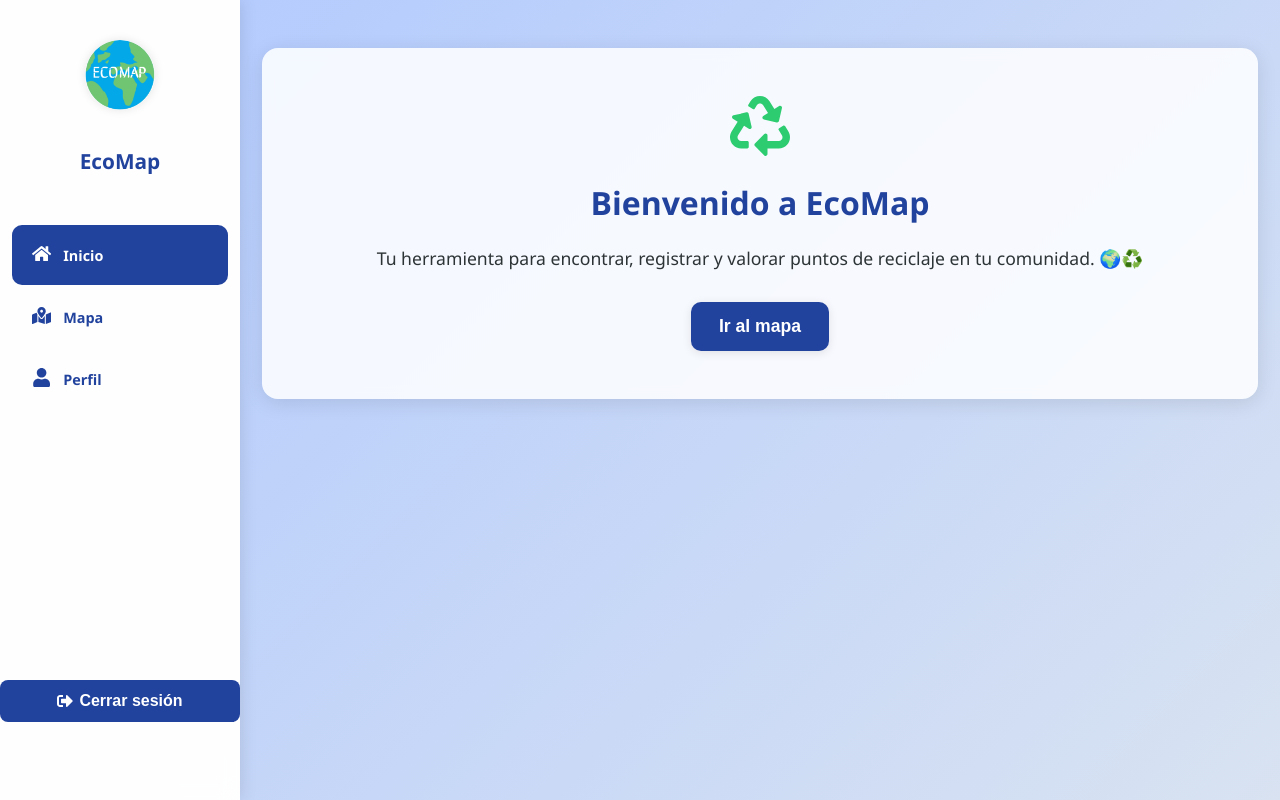
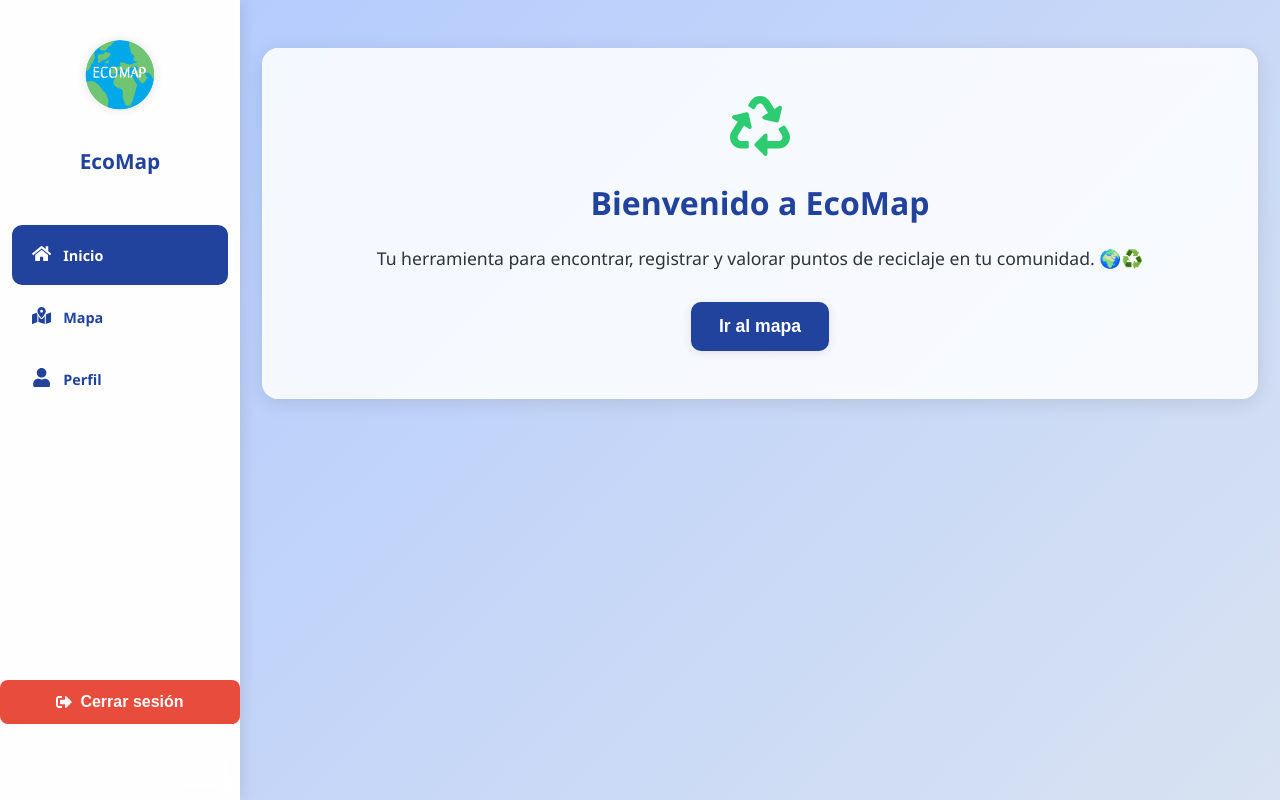
Before and after one commit to DavidET99/EcoMap, a React (Create React App) app in the folder ecomapfend/: page / in a window 1280 px wide. Built offline with nearby package versions, Linux system fonts and the light colour scheme; sample sign-in values are in the browser's storage.

Commit message:
modificaciones backend

```diff
--- a/ecomapfend/src/pages/Perfil.js
+++ b/ecomapfend/src/pages/Perfil.js
@@ -98,26 +98,40 @@ function Perfil() {
 
   // Eliminar punto
   const eliminarPunto = async (id) => {
-    if (!window.confirm("¿Seguro que deseas eliminar este punto?")) return;
-    try {
-      await apiService.deletePunto(id);
+    showToast("¿Estás seguro de eliminar este punto?", "info");
+
+    setTimeout(() => {
+      const shouldDelete = window.confirm("¿Estás seguro de eliminar este punto?");
+      if (shouldDelete) {
+        apiService.deletePunto(id)
+          .then(() => {
             setPuntos(puntos.filter((p) => p.id !== id));
             showToast("Punto eliminado exitosamente", "success");
-    } catch (error) {
+          })
+          .catch(error => {
             showToast(error.message || "Error eliminando punto", "error");
+          });
       }
+    }, 100);
   };
 
   // Eliminar comentario
   const eliminarComentario = async (id) => {
-    if (!window.confirm("¿Seguro que deseas eliminar este comentario?")) return;
-    try {
-      await apiService.deleteComentario(id);
+    showToast("¿Estás seguro de eliminar este comentario?", "info");
+
+    setTimeout(() => {
+      const shouldDelete = window.confirm("¿Estás seguro de eliminar este comentario?");
+      if (shouldDelete) {
+        apiService.deleteComentario(id)
+          .then(() => {
             setComentarios(comentarios.filter((c) => c.id !== id));
             showToast("Comentario eliminado exitosamente", "success");
-    } catch (error) {
+          })
+          .catch(error => {
             showToast(error.message || "Error eliminando comentario", "error");
+          });
       }
+    }, 100);
   };
 
   if (loading) return <p style={{ textAlign: "center", padding: "20px", fontSize: "clamp(1rem, 3vw, 1.2rem)" }}>Cargando perfil...</p>;
--- a/ecomapfend/src/pages/Principal.js
+++ b/ecomapfend/src/pages/Principal.js
@@ -175,22 +175,22 @@ function Principal() {
               <button
                 onClick={handleLogout}
                 style={{
-                    flex: isMobile ? 1 : "auto",
-                    width: isMobile ? "auto" : "100%",
-                    padding: isMobile ? "10px 12px" : "12px 16px",
+                  width: "100%",
+                  padding: "12px 16px",
                   borderRadius: "8px",
-                    background: "#21429d",
+                  background: "#e74c3c",
                   color: "#fff",
                   fontWeight: 600,
                   border: "none",
-                    fontSize: isMobile ? "0.85rem" : "clamp(0.9rem, 3vw, 1rem)",
+                  fontSize: "clamp(0.9rem, 3vw, 1rem)",
                   cursor: "pointer",
                   display: "flex",
                   alignItems: "center",
                   justifyContent: "center",
-                    gap: "6px",
-                    minHeight: "40px",
-                    whiteSpace: "nowrap",
+                  gap: "8px",
+                  bottom:"15px",
+                  minHeight: "44px",
+                  flexShrink: 0,
 
                 }}
               >
--- a/ecomapfend/src/services/api.js
+++ b/ecomapfend/src/services/api.js
@@ -8,6 +8,8 @@ class ApiService {
 
 async request(endpoint, options = {}) {
   const url = `${this.getBaseUrl()}${endpoint}`;
+
+  console.log('🔍 Making request to:', url, options);
 
   const config = {
     headers: {
@@ -24,8 +26,12 @@ class ApiService {
   try {
     const response = await fetch(url, config);
 
+    console.log('🔍 Response status:', response.status);
+
     if (!response.ok) {
       const errorText = await response.text();
+      console.log('🔍 Error response:', errorText);
+
       let errorMessage = `Error ${response.status}: ${response.statusText}`;
 
       try {
@@ -38,9 +44,12 @@ class ApiService {
       throw new Error(errorMessage);
     }
 
-      return await response.json();
+    const result = await response.json();
+    console.log('🔍 Success response:', result);
+    return result;
+
   } catch (error) {
-      console.error('API Request failed:', error);
+    console.error('❌ API Request failed:', error);
     throw error;
   }
 }
```
Also changed, not shown: 1 other file (tests, documents, lock files or other folders). Lines whose indentation alone changed are shown as unchanged.
